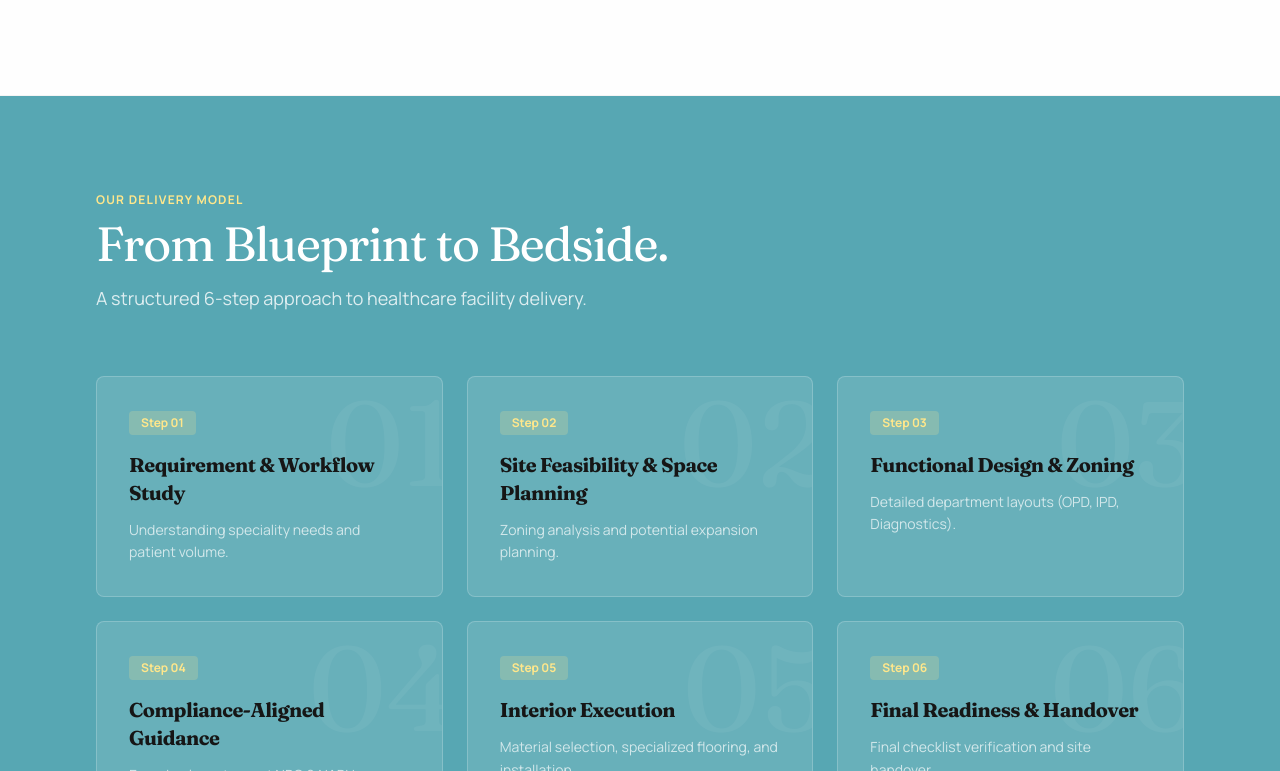
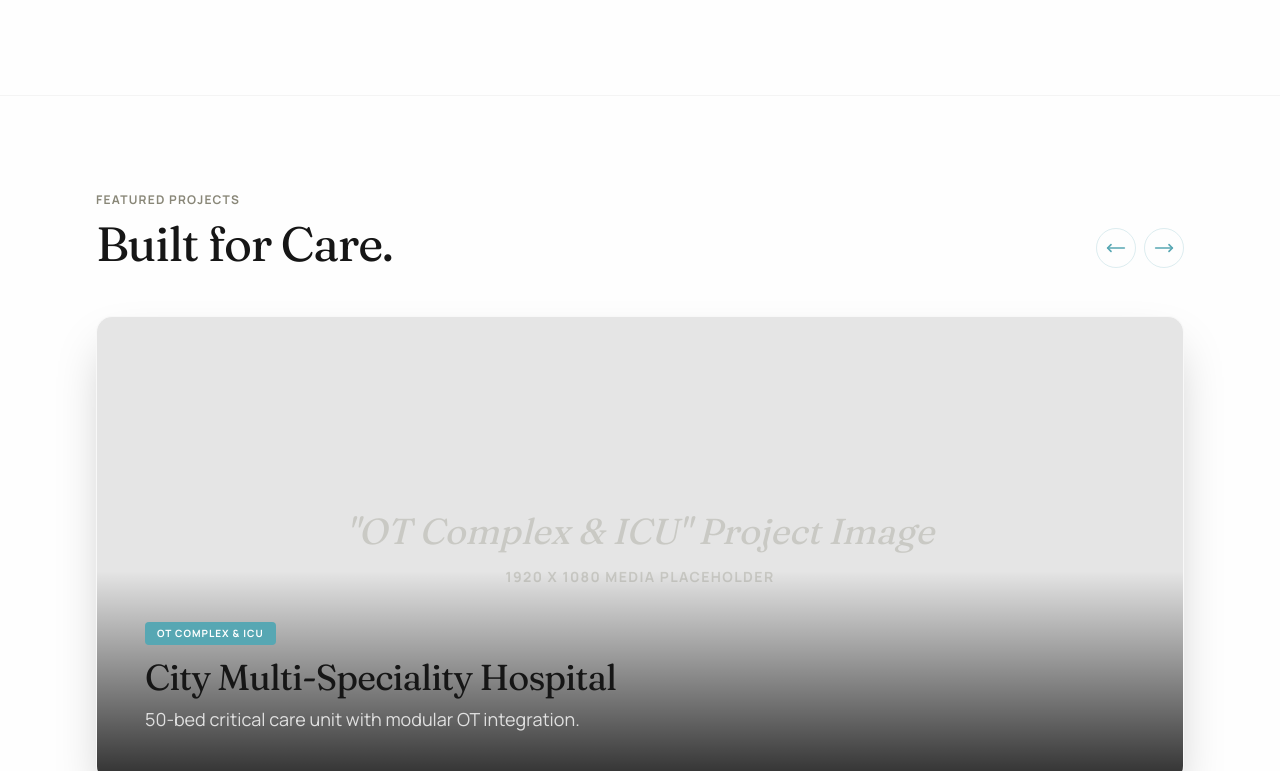
Before and after one commit to Azhwin05/Blush-Hush-Website, a Next.js app: page /healthcare in a window 1280 px wide. Shown: the part 1929-2700 px from the top of the page. Built offline with nearby package versions, Linux system fonts and the light colour scheme.

Commit message:
feat: Add Healthcare Project Showcase with placeholders

```diff
--- a/src/app/healthcare/page.tsx
+++ b/src/app/healthcare/page.tsx
@@ -7,6 +7,7 @@ import { ComplianceNABH } from "@/components/healthcare/compliance-nabh";
 import { HealthcareLeadership } from "@/components/healthcare/healthcare-leadership";
 import { BrandingPhilosophy } from "@/components/healthcare/branding-philosophy";
 import { DeliveryProcess } from "@/components/healthcare/delivery-process";
+import { ProjectShowcase } from "@/components/healthcare/project-showcase";
 import { WhyTrustUs } from "@/components/healthcare/why-trust-us";
 import { HealthcareForm } from "@/components/healthcare/healthcare-form";
 import { Metadata } from "next";
@@ -32,6 +33,7 @@ export default function HealthcarePage() {
             <Navbar />
             <HealthcareHero />
             <CoreStrengths />
+            <ProjectShowcase />
             <DeliveryProcess />
             <BrandingPhilosophy />
             <ProblemsSolved />
--- /dev/null
+++ b/src/components/healthcare/project-showcase.tsx
@@ -0,0 +1,94 @@
+"use client";
+
+import { useState } from "react";
+import { MoveRight, MoveLeft } from "lucide-react";
+import { Button } from "@/components/ui/button";
+import { cn } from "@/lib/utils";
+
+const projects = [
+    {
+        id: 1,
+        title: "City Multi-Speciality Hospital",
+        type: "OT Complex & ICU",
+        description: "50-bed critical care unit with modular OT integration.",
+        // Placeholder color/pattern
+        bgClass: "bg-neutral-200"
+    },
+    {
+        id: 2,
+        title: "Fertility & Maternity Nexus",
+        type: "Boutique Clinic",
+        description: "Warm, anxiety-reducing interiors for mother & child care.",
+        bgClass: "bg-neutral-300"
+    },
+    {
+        id: 3,
+        title: "Advanced Diagnostic Lab",
+        type: "Pathology Center",
+        description: "High-throughput layout with sterile processing zones.",
+        bgClass: "bg-neutral-200"
+    }
+];
+
+export function ProjectShowcase() {
+    const [currentIndex, setCurrentIndex] = useState(0);
+
+    const nextProject = () => {
+        setCurrentIndex((prev) => (prev + 1) % projects.length);
+    };
+
+    const prevProject = () => {
+        setCurrentIndex((prev) => (prev - 1 + projects.length) % projects.length);
+    };
+
+    return (
+        <section className="py-24 bg-hc-surface">
+            <div className="container-wide">
+                <div className="flex flex-col md:flex-row justify-between items-end mb-12">
+                    <div>
+                        <span className="text-xs font-bold tracking-widest uppercase text-hc-olive block mb-3">Featured Projects</span>
+                        <h2 className="text-3xl md:text-5xl font-serif text-ink">Built for Care.</h2>
+                    </div>
+
+                    <div className="flex gap-2 mt-6 md:mt-0">
+                        <Button
+                            variant="outline"
+                            size="icon"
+                            onClick={prevProject}
+                            className="rounded-full border-hc-teal/20 text-hc-teal hover:bg-hc-teal hover:text-white transition-colors"
+                        >
+                            <MoveLeft className="w-5 h-5" />
+                        </Button>
+                        <Button
+                            variant="outline"
+                            size="icon"
+                            onClick={nextProject}
+                            className="rounded-full border-hc-teal/20 text-hc-teal hover:bg-hc-teal hover:text-white transition-colors"
+                        >
+                            <MoveRight className="w-5 h-5" />
+                        </Button>
+                    </div>
+                </div>
+
+                <div className="relative aspect-video md:aspect-[21/9] bg-white rounded-2xl overflow-hidden shadow-2xl border border-hc-grey/20">
+                    <div className="absolute inset-0 flex items-center justify-center bg-gray-100">
+                        {/* Placeholder Visual */}
+                        <div className={cn("w-full h-full flex flex-col items-center justify-center text-hc-olive/30", projects[currentIndex].bgClass)}>
+                            <p className="font-serif text-4xl mb-4 italic">"{projects[currentIndex].type}" Project Image</p>
+                            <p className="uppercase tracking-widest text-sm font-bold">1920 x 1080 Media Placeholder</p>
+                        </div>
+
+                        {/* Overlay Content */}
+                        <div className="absolute bottom-0 left-0 right-0 p-8 md:p-12 bg-gradient-to-t from-black/80 to-transparent text-white">
+                            <span className="inline-block px-3 py-1 bg-hc-teal text-white text-[10px] uppercase font-bold tracking-widest rounded mb-3">
+                                {projects[currentIndex].type}
+                            </span>
+                            <h3 className="text-2xl md:text-4xl font-serif mb-2">{projects[currentIndex].title}</h3>
+                            <p className="text-white/80 max-w-xl text-lg">{projects[currentIndex].description}</p>
+                        </div>
+                    </div>
+                </div>
+            </div>
+        </section>
+    );
+}
```
